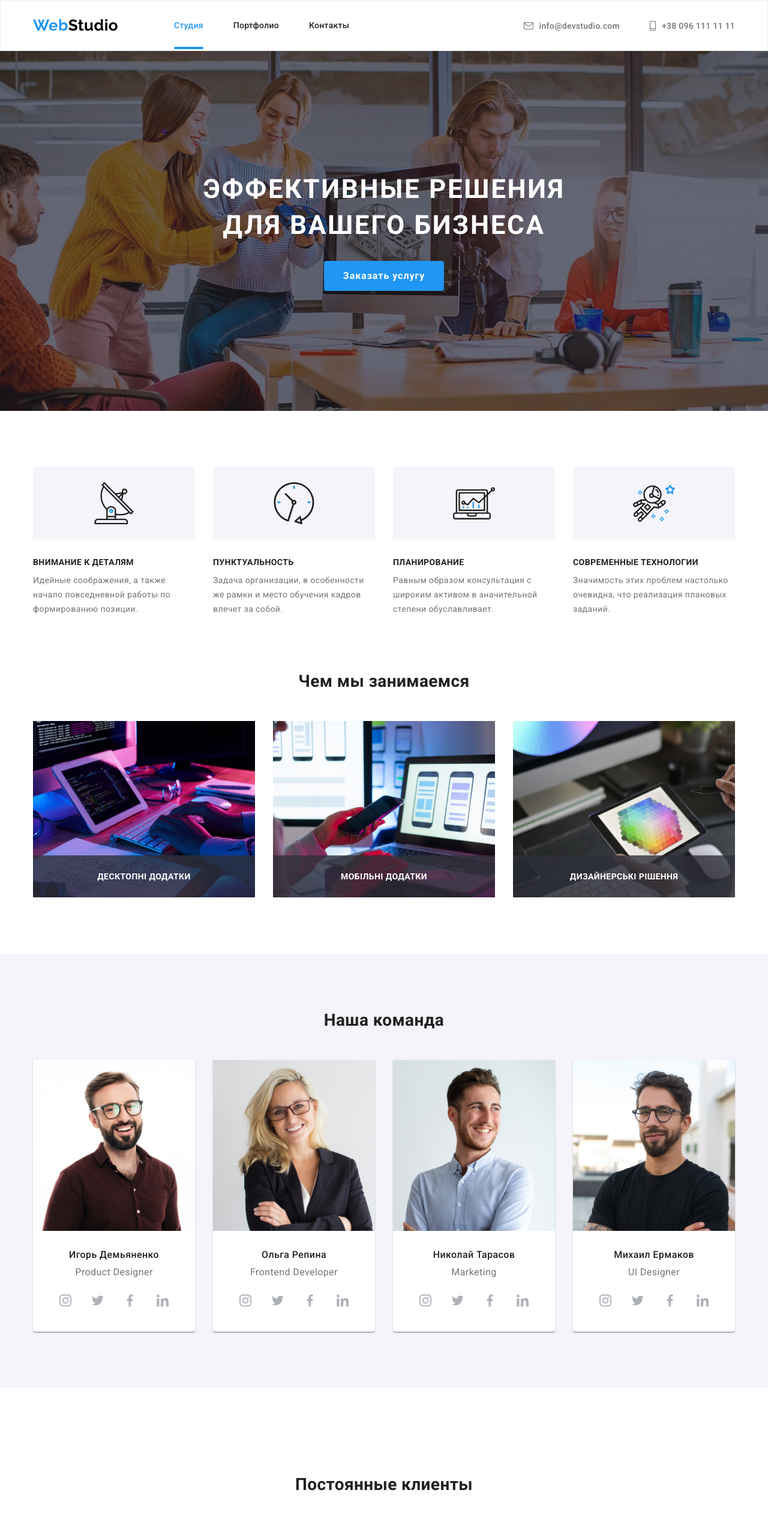
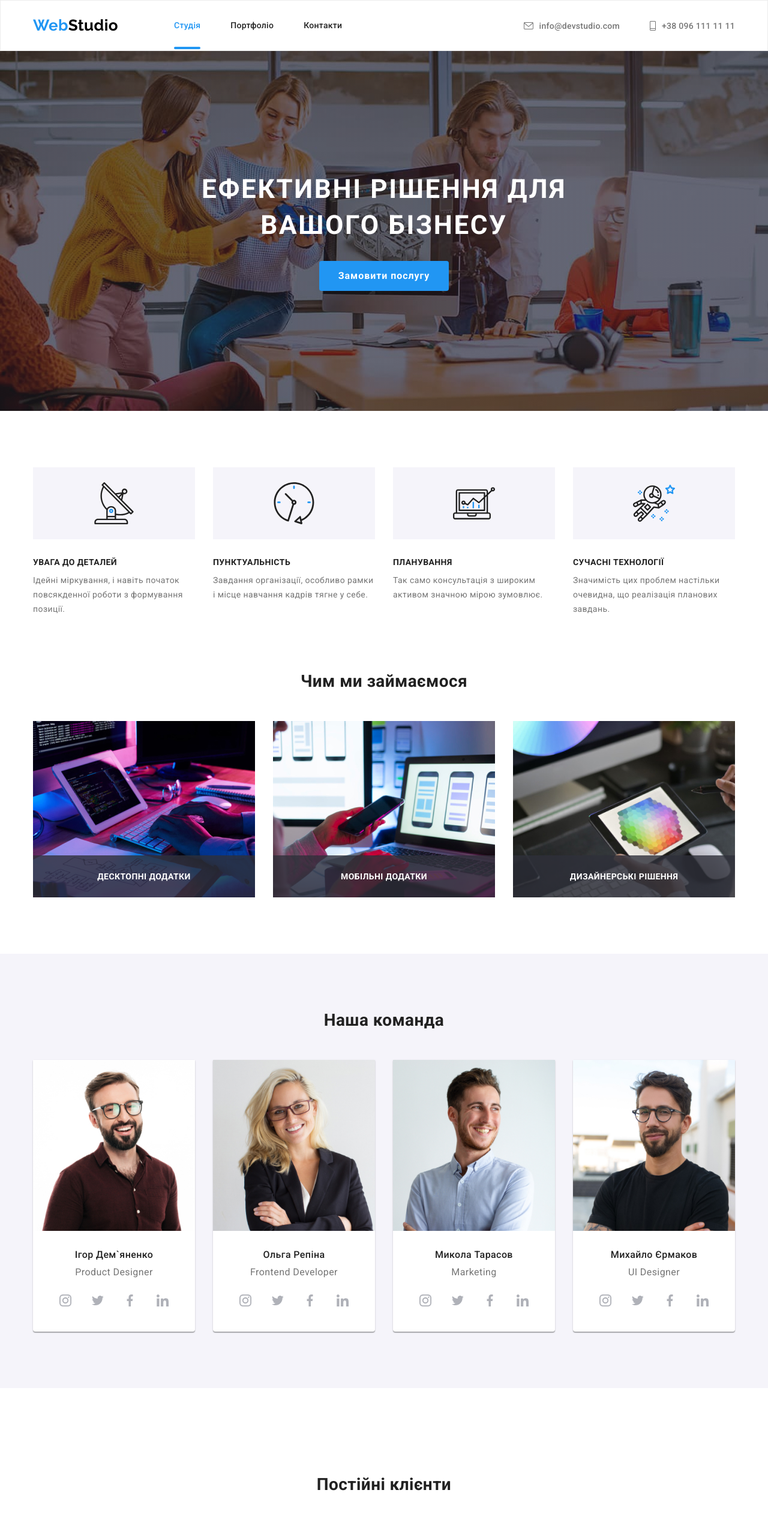
Before and after one commit to Vlatarasenko/goit-markup-hw-08, a plain HTML site: page index.html in a window 1280 px wide. Shown: the top 2539 px of the page at 60% size. Drawn offline with nearby package versions, Linux system fonts and the light colour scheme.

Commit message:
fix lang

```diff
--- a/index.html
+++ b/index.html
@@ -21,13 +21,13 @@
           <a class="logo link" href="./index.html"><span class="blue">Web</span>Studio </a>
           <ul class="menu list">
             <li class="menu__list">
-              <a class="menu__item current link" href="./index.html">Студия</a>
+              <a class="menu__item current link" href="./index.html">Студія</a>
             </li>
             <li class="menu__list">
-              <a class="menu__item link" href="about.html">Портфолио</a>
+              <a class="menu__item link" href="about.html">Портфоліо</a>
             </li>
             <li class="menu__list">
-              <a class="menu__item link" href="./index.html">Контакты</a>
+              <a class="menu__item link" href="./index.html">Контакти</a>
             </li>
           </ul>
         </nav>
@@ -61,13 +61,13 @@
                 <nav class="page-nav">
                   <ul class="menu-1 list">
                     <li class="menu__list">
-                      <a class="menu__item current link" href="./index.html">Студия</a>
+                      <a class="menu__item current link" href="./index.html">Студія</a>
                     </li>
                     <li class="menu__list">
-                      <a class="menu__item link" href="about.html">Портфолио</a>
+                      <a class="menu__item link" href="about.html">Портфоліо</a>
                     </li>
                     <li class="menu__list">
-                      <a class="menu__item link" href="./index.html">Контакты</a>
+                      <a class="menu__item link" href="./index.html">Контакти</a>
                     </li>
                   </ul>
                 </nav>
@@ -101,13 +101,13 @@
     <main>
       <section class="section hero">
         <div class="hero__side container">
-          <h1 class="hero__title">Эффективные решения для вашего бизнеса</h1>
-          <button class="modal-btn" type="button" data-modal-open>Заказать услугу</button>
+          <h1 class="hero__title">Ефективні рішення для вашого бізнесу</h1>
+          <button class="modal-btn" type="button" data-modal-open>Замовити послугу</button>
         </div>
       </section>
       <section class="section">
         <div class="container">
-          <h2 hidden>Информация</h2>
+          <h2 hidden>Інформація</h2>
           <ul class="about-list list">
             <li class="about-list__item">
               <div class="feature-icon">
@@ -115,10 +115,9 @@
                   <use href="./images/symbol-defs.svg#icon-antenna"></use>
                 </svg>
               </div>
-              <h3 class="about">Внимание к деталям</h3>
+              <h3 class="about">Увага до деталей</h3>
               <p class="about__description">
-                Идейные соображения, а также начало повседневной работы по
-                формированию позиции.
+                Ідейні міркування, і навіть початок повсякденної роботи з формування позиції.
               </p>
             </li>
             <li class="about-list__item">
@@ -127,10 +126,9 @@
                   <use href="./images/symbol-defs.svg#icon-time"></use>
                 </svg>
               </div>
-              <h3 class="about">Пунктуальность</h3>
+              <h3 class="about">Пунктуальність</h3>
               <p class="about__description">
-                Задача организации, в особенности же рамки и место обучения кадров
-                влечет за собой.
+                Завдання організації, особливо рамки і місце навчання кадрів тягне у себе.
               </p>
             </li>
             <li class="about-list__item">
@@ -139,10 +137,9 @@
                   <use href="./images/symbol-defs.svg#icon-statistics"></use>
                 </svg>
               </div>
-              <h3 class="about">Планирование</h3>
+              <h3 class="about">Планування</h3>
               <p class="about__description">
-                Равным образом консультация с широким активом в значительной
-                степени обуславливает.
+                Так само консультація з широким активом значною мірою зумовлює.
               </p>
             </li>
             <li class="about-list__item">
@@ -151,10 +148,9 @@
                   <use href="./images/symbol-defs.svg#icon-astronaut"></use>
                 </svg>
               </div>
-              <h3 class="about">Современные технологии</h3>
+              <h3 class="about">Сучасні технології</h3>
               <p class="about__description">
-                Значимость этих проблем настолько очевидна, что реализация
-                плановых заданий.
+                Значимість цих проблем настільки очевидна, що реалізація планових завдань.
               </p>
             </li>
           </ul>
@@ -162,7 +158,7 @@
       </section>
       <section class="section about-img">
         <div class="container">
-          <h2 class="section__title">Чем мы занимаемся</h2>
+          <h2 class="section__title">Чим ми займаємося</h2>
           <ul class="work-progress list">
             <li>
               <div class="work-progress__item">
@@ -262,13 +258,13 @@
 
                 <img
                 src="./images/phone/team1.jpg"
-                alt="Игорь Демьяненко"
+                alt="Ігор Дем`яненко"
                 width="270"
                 height="260"
               />
               </picture>
 
-              <h3  class="employees__name">Игорь Демьяненко</h3>
+              <h3  class="employees__name">Ігор Дем`яненко</h3>
               <p  class="employees__position"lang="en">Product Designer</p>
               <ul class="team-social__list">
                 <li class="team__social">
@@ -327,14 +323,14 @@
 
 
               <img
-                src="./images/employees/ольга-репина.jpg"
-                alt="Ольга Репина"
+                src="./images/phone/team2.jpg"
+                alt="Ольга Репіна"
                 width="270"
                 height="260"
               />
             </picture>
 
-              <h3 class="employees__name" >Ольга Репина</h3>
+              <h3 class="employees__name" >Ольга Репіна</h3>
               <p class="employees__position" lang="en">Frontend Developer</p>
               <ul class="team-social__list">
                 <li class="team__social">
@@ -393,14 +389,14 @@
 
 
                 <img
-                src="./images/employees/николай-тарасов.jpg"
-                alt="Николай Тарасов"
+                src="./images/phone/team3.jpg"
+                alt="Микола Тарасов"
                 width="270"
                 height="260"
               />
             </picture>
 
-              <h3 class="employees__name" >Николай Тарасов</h3>
+              <h3 class="employees__name" >Микола Тарасов</h3>
               <p class="employees__position" lang="en">Marketing</p>
               <ul class="team-social__list">
                 <li class="team__social">
@@ -459,13 +455,13 @@
 
 
                 <img
-                src="./images/misha1.jpg"
+                src="./images/phone/team4.jpg"
                 alt="Михаил Ермаков"
                 width="270"
                 height="260"
               />
             </picture>
-              <h3 class="employees__name" >Михаил Ермаков</h3>
+              <h3 class="employees__name" >Михайло Єрмаков</h3>
               <p class="employees__position" lang="en">UI Designer</p>
               <ul class="team-social__list">
                 <li class="team__social">
@@ -503,7 +499,7 @@
       </section>
       <section class="section clients">
         <div class="container">
-          <h2 class="section__title">Постоянные клиенты</h2>
+          <h2 class="section__title">Постійні клієнти</h2>
           <ul class="clients list">
             <li class="clients__item">
               <a class="clients__link" href="">
@@ -563,7 +559,7 @@
                   href="https://goo.gl/maps/N538ZTTaSPctqNAb8"
                   target="_blank"
                   rel="noopener noreferrer"
-                  >г. Киев, пр-т Леси Украинки, 26
+                  >м. Київ, пр-т Лесі Українки, 26
                 </a>
               </li>
               <li class="footer__list">
@@ -576,7 +572,7 @@
         </address>
       </div>
           <div class="social">
-            <h3 class="social__title">присоединяйтесь</h3>
+            <h3 class="social__title">приєднуйтесь</h3>
             <ul class="social__list">
               <li class="social__list-item">
                 <a class="social__link" href="">
@@ -610,13 +606,13 @@
           </div>
      <div class="footer-subscribe">
       <form action="#" class="form__subscribe">
-        <h2 class="footer__title">Подпишитесь на рассылку</h2>
+        <h2 class="footer__title">Підпишіться на розсилку</h2>
         <div class="form__subscribe-fields">
           <label class="form__field">
             <input type="email" class="form__input" placeholder="E-mail" name="email" />
           </label>
           <button class="button button-submit" type="submit">
-            Подписаться
+            Підписатися
             <svg class="link-svg" width="24" height="24">
               <use href="./icons.svg#icon-send"></use>
             </svg>
@@ -698,10 +694,10 @@
               name="user_policy"
               class="modal-form-check visually-hidden"
             />
-Соглашаюсь с рассылкой и принимаю&nbsp;<a
+Погоджуюся з розсилкою та приймаю&nbsp;<a
                 href=""
                 class="modal-form-check-desc-link link"
-                >Условия договора</a
+                >Умови договору</a
               >
             </label>
               <button type="submit" class="modal-btn-form">Відправити</button>
```
Also changed, not shown: about.html (+20 -20 lines), images/employees/team1.jpg (renamed from images/employees/игорь-демьяненко.jpg), images/employees/team2.jpg (renamed from images/employees/ольга-репина.jpg), images/employees/team3.jpg (renamed from images/employees/николай-тарасов.jpg), images/employees/team4.jpg (renamed from images/employees/misha.jpg).
